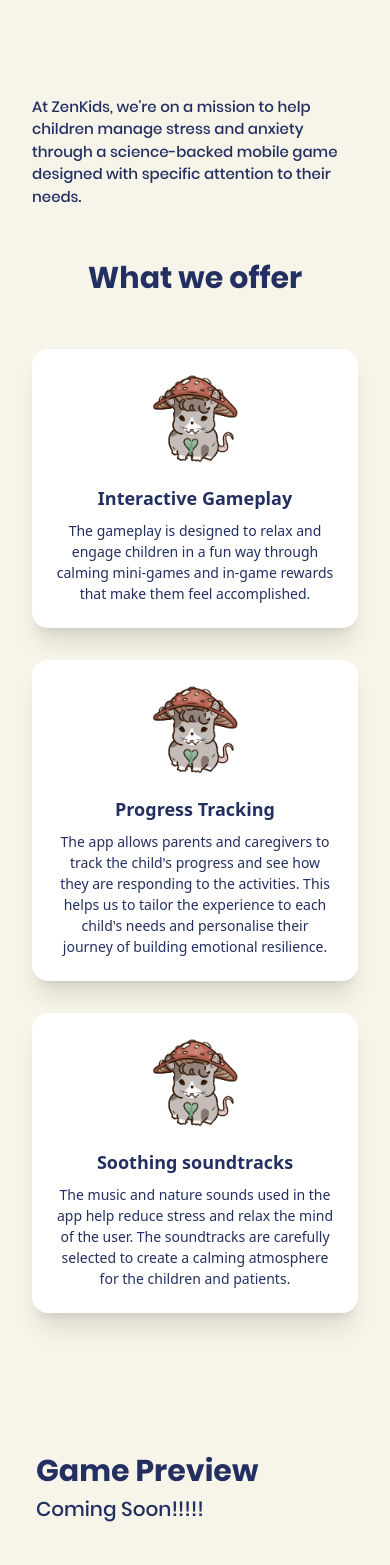
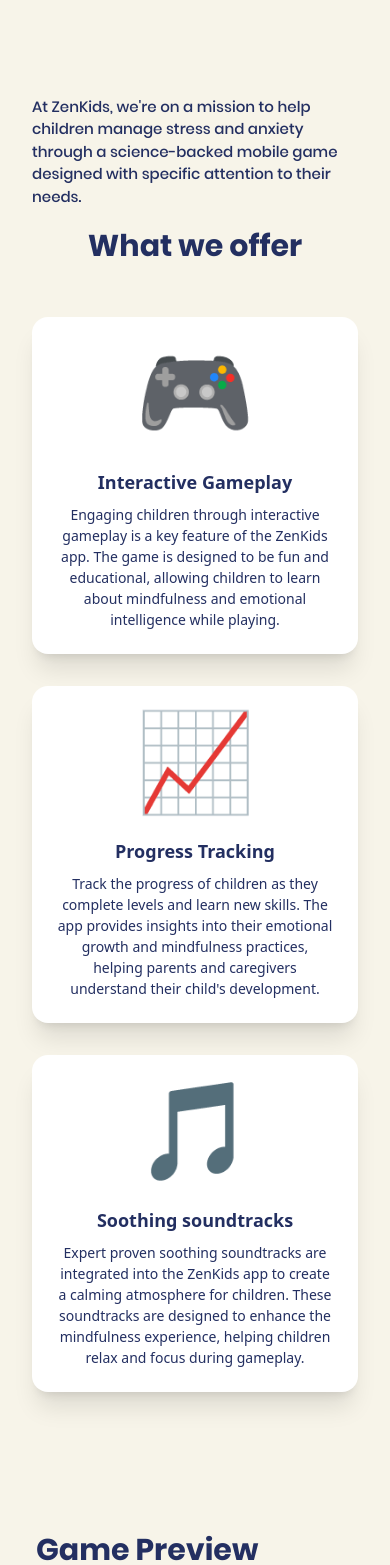
Before and after one commit to HiThereBoss/lumiwoods-website, a React (Vite) app: page / in a window 390 px wide. Shown: the part 820-2385 px from the top of the page. Built offline with nearby package versions, Linux system fonts and the light colour scheme.

Commit message:
added content, fixed layout bugs

```diff
--- a/src/components/Hero.jsx
+++ b/src/components/Hero.jsx
@@ -4,7 +4,7 @@ function Hero() {
   return (
     <div className='flex flex-col md:flex-row p-8 h-[90vh] pt-30 snap-start'
     >
-        <div className='max-w-5xl ml-5 lg:ml-50 lg:h-[90vh] flex flex-col'>
+        <div className='max-w-5xl ml-5 lg:ml-30 lg:h-[90vh] flex flex-col'>
             <p className='text-custom-blue font-extrabold text-[20px] md:text-[30px] lg:text-[50px] font-main-bold'>
                 From Wiggles to Zen Giggles—
             </p>
@@ -17,7 +17,7 @@ function Hero() {
             <img
                 src={hero}
                 alt='Hero Image'
-                className='w-[500px] mt-8 md:mt-0 xl:mx-20'
+                className='w-[500px] mt-8 md:mt-0'
             />
         </div>
     </div>
--- a/src/components/Info.jsx
+++ b/src/components/Info.jsx
@@ -3,16 +3,16 @@ import InfoCard from "./InfoCard"
 
 function Info() {
   return (
-    <div className='flex flex-col p-8 lg:h-[90vh] justify-center snap-start'
+    <div className='flex flex-col 2xl:flex-row p-8 lg:h-[90vh] justify-center snap-start'
     >
-        <div className='max-w-5xl ml:5 lg:ml-20 mt-10'>
-            <p className='text-custom-blue text-[15px] lg:text-[30px] font-main max-w-4xl'>
+        <div className='flex flex-col max-w-5xl mt-10 ml:5 lg:ml-20 xl:max-w-xl xl:justify-center'>
+            <p className='text-custom-blue text-[15px] lg:text-[30px] font-main'>
                 At ZenKids, we're on a mission to help children manage stress and anxiety
                 through a science-backed mobile game designed with specific attention to their needs.
             </p>
         </div>
-        <div className='flex flex-col items-center md:p-8'>
-          <h3 className='text-custom-blue font-extrabold text-[30px] lg:text-[50px] font-main-bold pt-8 mt-4' >
+        <div className='flex flex-col items-center md:p-8 xl:pt-0'>
+          <h3 className='text-custom-blue font-extrabold text-[30px] lg:text-[50px] font-main-bold mt-4 xl:mt-0 xl:pt-0' >
               What we offer
           </h3>
           <div className="grid md:grid-cols-3 gap-8 max-w-6xl mx-auto py-12">
@@ -22,6 +22,7 @@ function Info() {
                       title={card.title}
                       desc={card.desc}
                       src={card.src}
+                      emoji={card.emoji}
                   />
               ))}
           </div>
--- a/src/components/InfoCard.jsx
+++ b/src/components/InfoCard.jsx
@@ -1,13 +1,18 @@
 import React from 'react'
 
-function InfoCard({ title, desc, src }) {
+function InfoCard({ title, desc, src, emoji }) {
   return (
     <div className="bg-white shadow-xl rounded-2xl p-6 text-center">
-        <img
-            src={src}
-            alt={title}
-            className="mx-auto mb-4 h-24 w-24 md:h-32 md:w-32 object-contain"
-            />
+      {
+        emoji ? (
+          <div className="text-8xl mb-8">
+            {emoji}
+          </div>
+        ) : (
+          src && <img src={src} alt="Info Icon" className="w-16 h-16 mx-auto mb-4" />
+        )
+      }
+
         <h3 className="text-[18px] md:text-xl font-semibold text-custom-blue mb-2">
         {title}
         </h3>
--- a/src/data/data.js
+++ b/src/data/data.js
@@ -23,17 +23,17 @@ import placeholder from '../assets/images/logo.png';
 export const infoCards = [
   {
     title: "Interactive Gameplay",
-    desc: "The gameplay is designed to relax and engage children in a fun way through calming mini-games and in-game rewards that make them feel accomplished.",
-    src: placeholder
+    desc: "Engaging children through interactive gameplay is a key feature of the ZenKids app. The game is designed to be fun and educational, allowing children to learn about mindfulness and emotional intelligence while playing.",
+    emoji: "🎮",
   },
   {
     title: "Progress Tracking",
-    desc: "The app allows parents and caregivers to track the child's progress and see how they are responding to the activities. This helps us to tailor the experience to each child's needs and personalise their journey of building emotional resilience.",
-    src: placeholder
+    desc: "Track the progress of children as they complete levels and learn new skills. The app provides insights into their emotional growth and mindfulness practices, helping parents and caregivers understand their child's development.",
+    emoji: "📈",
   },
   {
     title: "Soothing soundtracks",
-    desc: "The music and nature sounds used in the app help reduce stress and relax the mind of the user. The soundtracks are carefully selected to create a calming atmosphere for the children and patients.",
-    src: placeholder
+    desc: "Expert proven soothing soundtracks are integrated into the ZenKids app to create a calming atmosphere for children. These soundtracks are designed to enhance the mindfulness experience, helping children relax and focus during gameplay.",
+    emoji: "🎵",
   }
 ];
```
